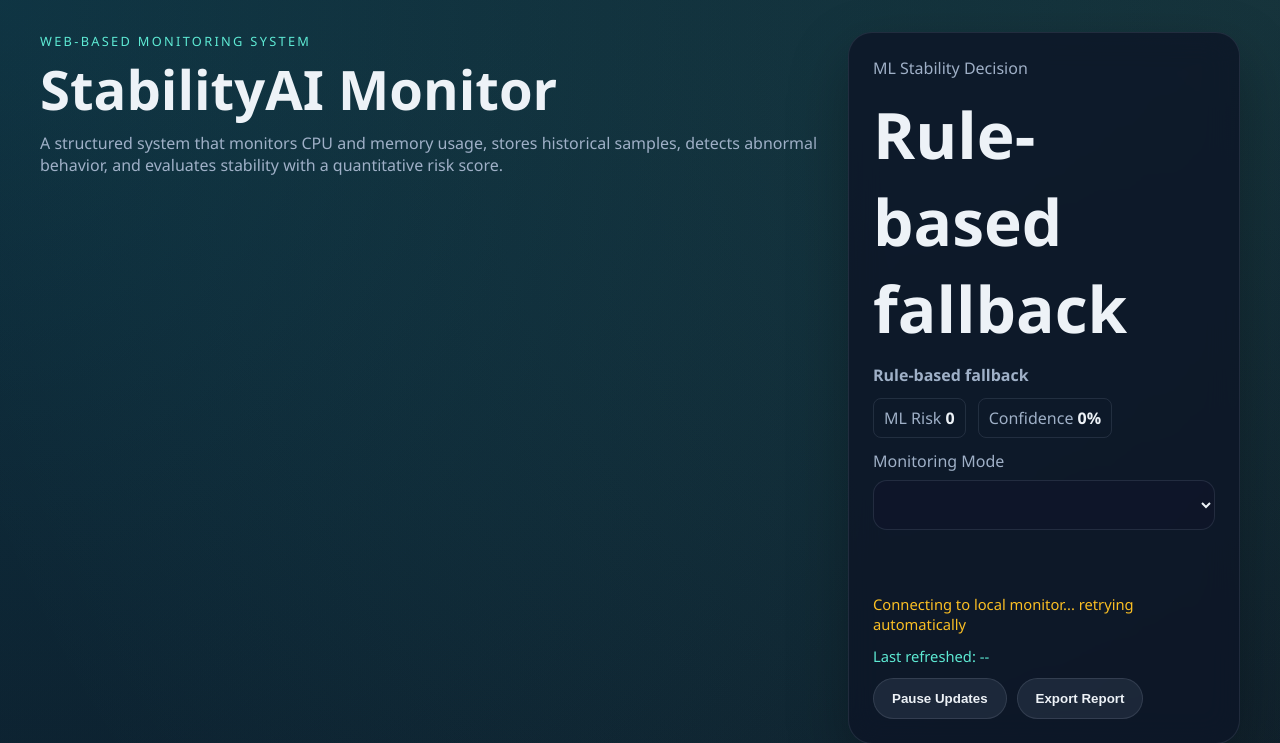
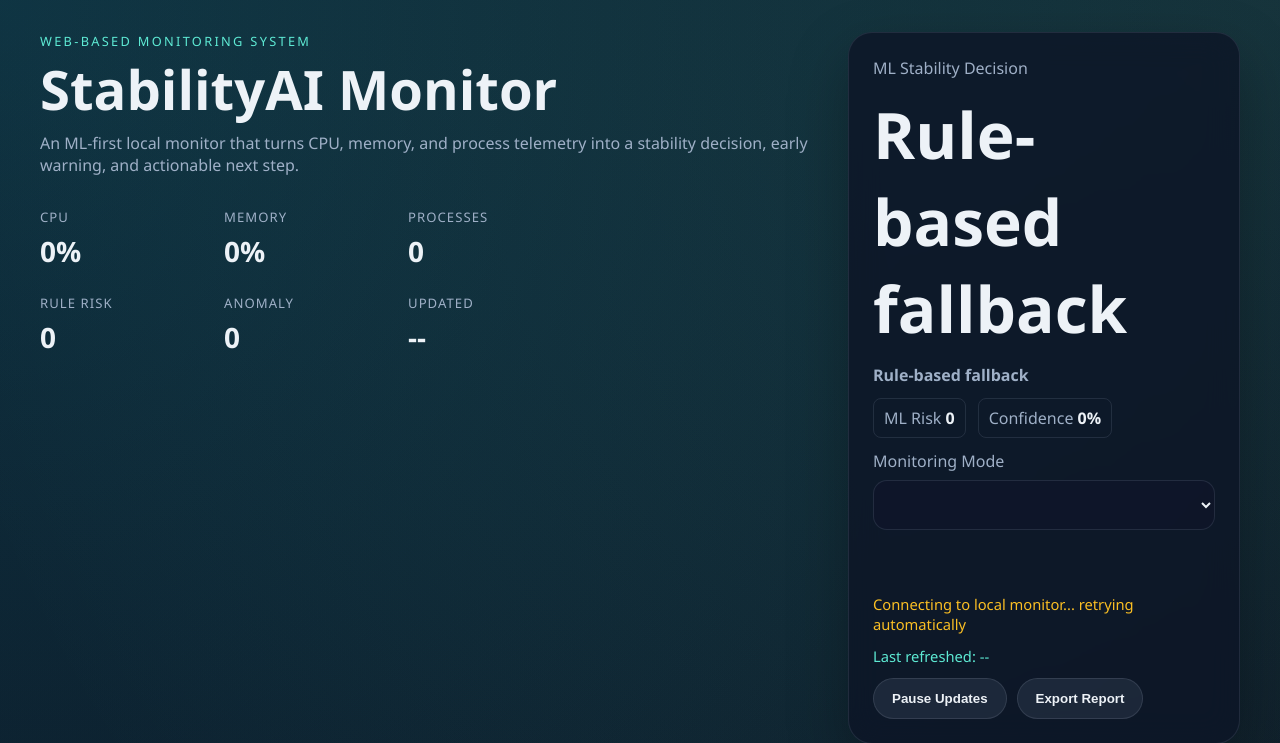
Before and after one commit to srishtig711/StabilityAI-Monitor, a Flask app: page / in a window 1280 px wide. Shown: the top 743 px of the page. Run offline with Flask 3, Linux system fonts and the light colour scheme; data comes from the database, SQL or seed files in the repository; data that the repository does not hold is empty.

Commit message:
Improve dashboard hero layout

```diff
--- a/static/app.js
+++ b/static/app.js
@@ -487,6 +487,12 @@ async function fetchDashboard(options = {}) {
     setText("cpu-usage", `${payload.summary.cpu_percent}%`);
     setText("memory-usage", `${payload.summary.memory_percent}%`);
     setText("process-count", payload.summary.total_processes);
+    setText("hero-cpu-usage", `${payload.summary.cpu_percent}%`);
+    setText("hero-memory-usage", `${payload.summary.memory_percent}%`);
+    setText("hero-process-count", payload.summary.total_processes);
+    setText("hero-rule-risk", payload.summary.risk_score);
+    setText("hero-anomaly-score", payload.summary.anomaly_score ?? 0);
+    setText("hero-last-updated", formatRefreshTime(payload.summary.latest_sample_time));
     setText("health-classification", payload.summary.health_classification ?? "Stable");
     setText("anomaly-score", payload.summary.anomaly_score ?? 0);
     setText("high-cpu-processes", payload.summary.high_cpu_processes ?? 0);
--- a/static/styles.css
+++ b/static/styles.css
@@ -56,6 +56,38 @@ h1 {
 }
 
 .hero-copy, .panel-header p, .analysis-observation, .message-list li { color: var(--muted); }
+
+.hero-telemetry {
+    display: grid;
+    grid-template-columns: repeat(3, minmax(100px, 1fr));
+    gap: 24px 32px;
+    max-width: 520px;
+    margin-top: 32px;
+}
+
+.hero-telemetry p {
+    margin: 0;
+    display: grid;
+    gap: 6px;
+}
+
+.hero-telemetry span {
+    color: var(--muted);
+    font-size: 0.82rem;
+    text-transform: uppercase;
+    letter-spacing: 0.08em;
+}
+
+.hero-telemetry strong {
+    color: var(--text);
+    font-size: 1.75rem;
+}
+
+@media (max-width: 640px) {
+    .hero-telemetry {
+        grid-template-columns: repeat(2, minmax(100px, 1fr));
+    }
+}
 
 .hero-card, .panel {
     background: var(--panel);
--- a/templates/index.html
+++ b/templates/index.html
@@ -4,7 +4,7 @@
     <meta charset="UTF-8">
     <meta name="viewport" content="width=device-width, initial-scale=1.0">
     <title>StabilityAI Monitor</title>
-    <link rel="stylesheet" href="{{ url_for('static', filename='styles.css') }}?v=20261125_ml_first">
+    <link rel="stylesheet" href="{{ url_for('static', filename='styles.css') }}?v=20261125_hero_summary">
 </head>
 <body>
     <div class="page-shell">
@@ -13,9 +13,17 @@
                 <p class="eyebrow">Web-Based Monitoring System</p>
                 <h1>StabilityAI Monitor</h1>
                 <p class="hero-copy">
-                    A structured system that monitors CPU and memory usage, stores historical samples,
-                    detects abnormal behavior, and evaluates stability with a quantitative risk score.
+                    An ML-first local monitor that turns CPU, memory, and process telemetry into a stability
+                    decision, early warning, and actionable next step.
                 </p>
+                <div class="hero-telemetry" aria-label="Live telemetry summary">
+                    <p><span>CPU</span><strong id="hero-cpu-usage">0%</strong></p>
+                    <p><span>Memory</span><strong id="hero-memory-usage">0%</strong></p>
+                    <p><span>Processes</span><strong id="hero-process-count">0</strong></p>
+                    <p><span>Rule Risk</span><strong id="hero-rule-risk">0</strong></p>
+                    <p><span>Anomaly</span><strong id="hero-anomaly-score">0</strong></p>
+                    <p><span>Updated</span><strong id="hero-last-updated">--</strong></p>
+                </div>
             </div>
             <div class="hero-card">
                 <p class="hero-card-label">ML Stability Decision</p>
@@ -262,6 +270,6 @@
         </main>
     </div>
 
-    <script src="{{ url_for('static', filename='app.js') }}?v=20261125_ml_first"></script>
+    <script src="{{ url_for('static', filename='app.js') }}?v=20261125_hero_summary"></script>
 </body>
 </html>
```
